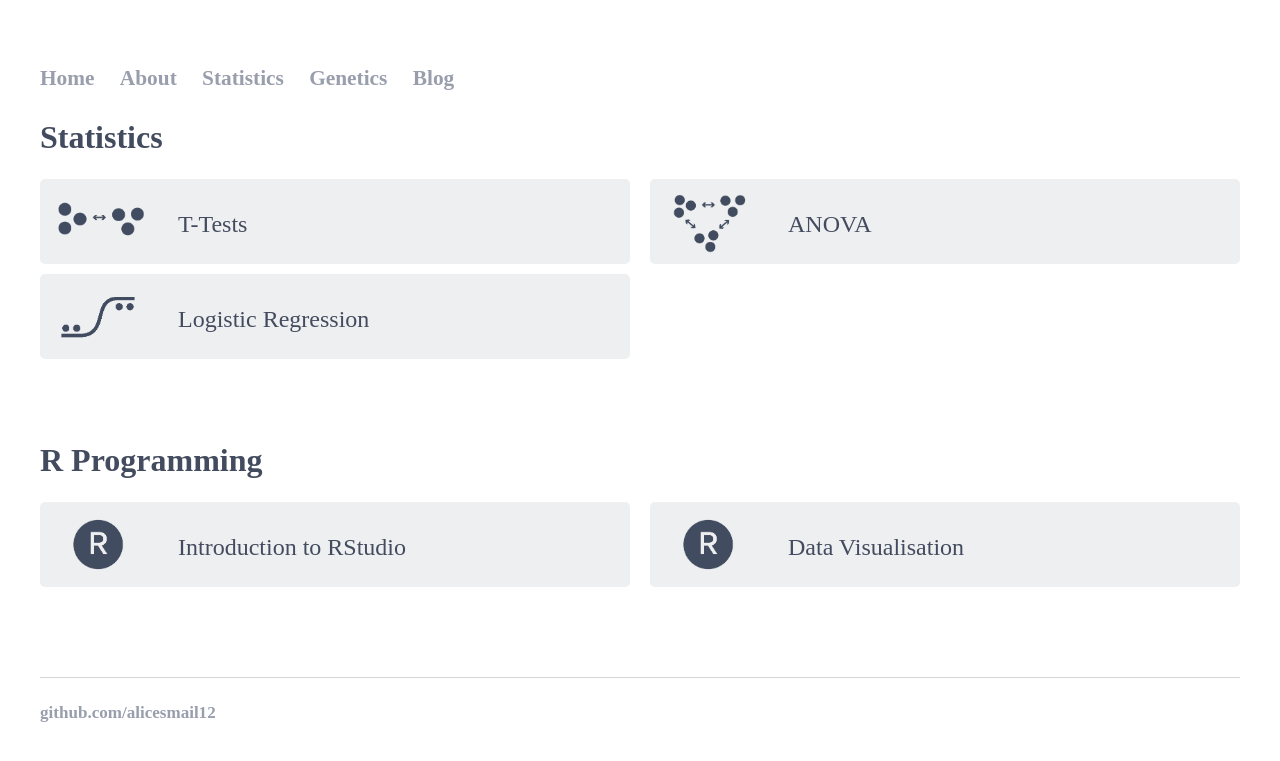
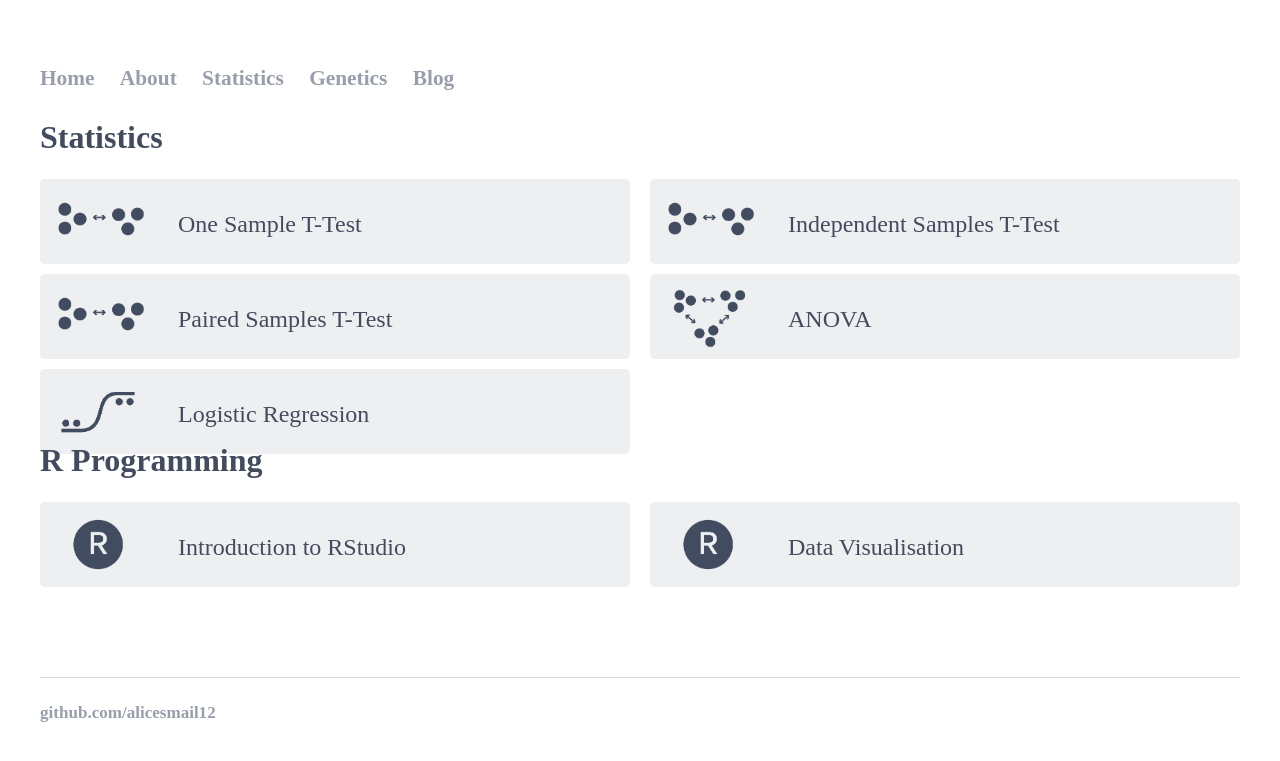
Before and after one commit to alicesmail12/alicesmail12.github.io, a Jekyll site: the page built from Statistics/index.html, in a window 1280 px wide. Shown: the top 761 px of the page. Built offline with Jekyll 4.4.1, drawn with Linux system fonts in a browser that asks for light colours; some web fonts are replaced.

Commit message:
Update index.html

```diff
--- a/Statistics/index.html
+++ b/Statistics/index.html
@@ -87,7 +87,21 @@ a:hover {
             <a href="https://alicesmail12.github.io/Statistics/T-Test-One-Sample.html"  type="button" class="button">
                 <img class="imagefit" src='images/TTestB.png'/>
 		<img class="imagefit2" src='images/TTestW.png'/>
-                <buttontext>T-Tests</buttontext>
+                <buttontext>One Sample T-Test</buttontext>
+            </a>
+        </div>
+	<div class="grid-item">
+            <a href="https://alicesmail12.github.io/Statistics/T-Test-One-Sample.html"  type="button" class="button">
+                <img class="imagefit" src='images/TTestB.png'/>
+		<img class="imagefit2" src='images/TTestW.png'/>
+                <buttontext>Independent Samples T-Test</buttontext>
+            </a>
+        </div>
+	<div class="grid-item">
+            <a href="https://alicesmail12.github.io/Statistics/T-Test-One-Sample.html"  type="button" class="button">
+                <img class="imagefit" src='images/TTestB.png'/>
+		<img class="imagefit2" src='images/TTestW.png'/>
+                <buttontext>Paired Samples T-Test</buttontext>
             </a>
         </div>
         <div class="grid-item">
```
